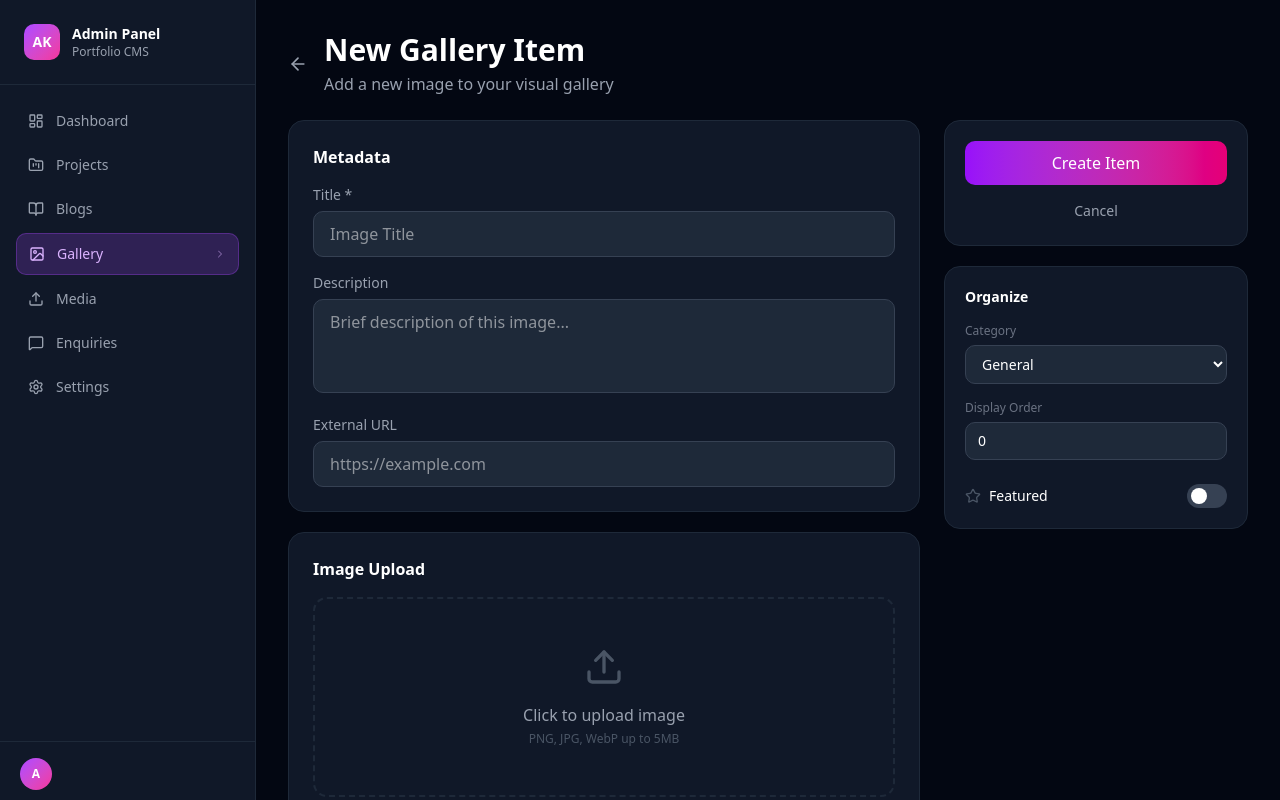
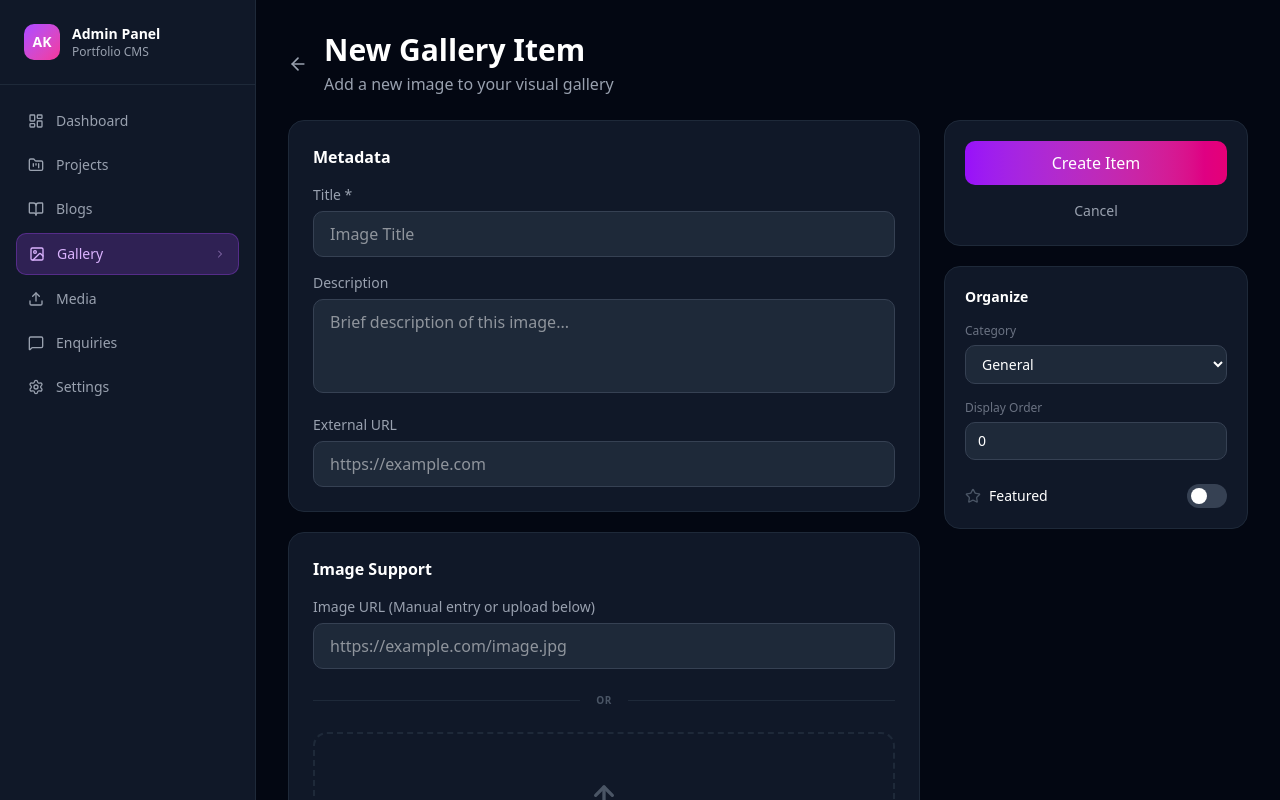
Before and after one commit to ErAditya1/Portfolio-Next, a Next.js app: page /admin/gallery/create in a window 1280 px wide. Shown: the top 800 px of the page. Built offline with nearby package versions, Linux system fonts and the light colour scheme; no server answers.

Commit message:
feat: implement admin gallery item management with image upload functionality and dedicated API route.

```diff
--- a/src/app/admin/media/page.tsx
+++ b/src/app/admin/media/page.tsx
@@ -22,6 +22,7 @@ export default function AdminMedia() {
   const [media, setMedia] = useState<MediaItem[]>([]);
   const [loading, setLoading] = useState(true);
   const [uploading, setUploading] = useState(false);
+  const [uploadTitle, setUploadTitle] = useState("");
   const [search, setSearch] = useState("");
   const [typeFilter, setTypeFilter] = useState("all");
 
@@ -58,6 +59,7 @@ export default function AdminMedia() {
               headers: { "Content-Type": "application/json" },
               body: JSON.stringify({
                 file: reader.result,
+                title: uploadTitle,
                 folder: file.type.includes('pdf') ? "portfolio/documents" : "portfolio/media"
               }),
             });
@@ -75,6 +77,7 @@ export default function AdminMedia() {
     }
 
     setUploading(false);
+    setUploadTitle("");
     toast.success("Upload complete!");
   };
 
@@ -114,11 +117,20 @@ export default function AdminMedia() {
           <h1 className="text-3xl font-bold text-white">Media Library</h1>
           <p className="text-gray-400 mt-1">Manage images and documents centrally</p>
         </div>
-        <label className={`flex items-center gap-2 bg-gradient-to-r from-purple-600 to-pink-600 hover:from-purple-500 hover:to-pink-500 text-white font-medium px-5 py-2.5 rounded-lg transition-all cursor-pointer ${uploading ? "opacity-60 cursor-not-allowed" : ""}`}>
-          <Upload className="w-4 h-4" />
-          {uploading ? "Uploading..." : "Upload Media"}
-          <input type="file" accept="image/*,.pdf" multiple onChange={handleUpload} className="hidden" disabled={uploading} />
-        </label>
+        <div className="flex flex-col sm:flex-row items-stretch sm:items-center gap-3">
+          <input
+            type="text"
+            placeholder="Title (optional)..."
+            value={uploadTitle}
+            onChange={(e) => setUploadTitle(e.target.value)}
+            className="bg-gray-900 border border-gray-800 rounded-lg px-4 py-2 text-sm text-white focus:outline-none focus:border-purple-500 w-full sm:w-48"
+          />
+          <label className={`flex items-center justify-center gap-2 bg-gradient-to-r from-purple-600 to-pink-600 hover:from-purple-500 hover:to-pink-500 text-white font-medium px-5 py-2.5 rounded-lg transition-all cursor-pointer whitespace-nowrap ${uploading ? "opacity-60 cursor-not-allowed" : ""}`}>
+            <Upload className="w-4 h-4" />
+            {uploading ? "Uploading..." : "Upload Media"}
+            <input type="file" accept="image/*,.pdf" multiple onChange={handleUpload} className="hidden" disabled={uploading} />
+          </label>
+        </div>
       </div>
 
       <div className="flex flex-col md:flex-row gap-4">
--- a/src/app/api/upload/route.ts
+++ b/src/app/api/upload/route.ts
@@ -15,7 +15,10 @@ export async function POST(req: NextRequest) {
     const uploadData = await uploadImage(body.file, body.folder || "portfolio");
 
     // Save to database
-    const media = await Media.create(uploadData);
+    const media = await Media.create({
+      ...uploadData,
+      title: body.title || uploadData.title,
+    });
 
     return NextResponse.json(media);
   } catch (error) {
--- a/src/components/admin/GalleryForm.tsx
+++ b/src/components/admin/GalleryForm.tsx
@@ -139,7 +139,24 @@ export function GalleryForm({ initialData, editId }: GalleryFormProps) {
           </div>
 
           <div className="bg-gray-900 border border-gray-800 rounded-2xl p-6 space-y-4">
-            <h2 className="text-white font-semibold">Image Upload</h2>
+            <h2 className="text-white font-semibold">Image Support</h2>
+            <div>
+              <label className="text-sm text-gray-400 mb-1.5 block">Image URL (Manual entry or upload below)</label>
+              <input
+                type="url"
+                value={form.imageUrl}
+                onChange={(e) => setForm((f) => ({ ...f, imageUrl: e.target.value }))}
+                placeholder="https://example.com/image.jpg"
+                className="w-full bg-gray-800 border border-gray-700 rounded-lg px-4 py-2.5 text-white focus:outline-none focus:border-purple-500"
+              />
+            </div>
+
+            <div className="relative flex items-center gap-4 py-2">
+              <div className="flex-1 h-px bg-gray-800" />
+              <span className="text-[10px] text-gray-600 font-bold uppercase tracking-wider">OR</span>
+              <div className="flex-1 h-px bg-gray-800" />
+            </div>
+
             {!form.imageUrl ? (
               <label className={`flex flex-col items-center justify-center border-2 border-dashed border-gray-800 rounded-xl p-12 hover:border-purple-500/50 transition-colors cursor-pointer ${uploading ? "opacity-60 cursor-not-allowed" : ""}`}>
                 <Upload className="w-10 h-10 text-gray-600 mb-4" />
```
